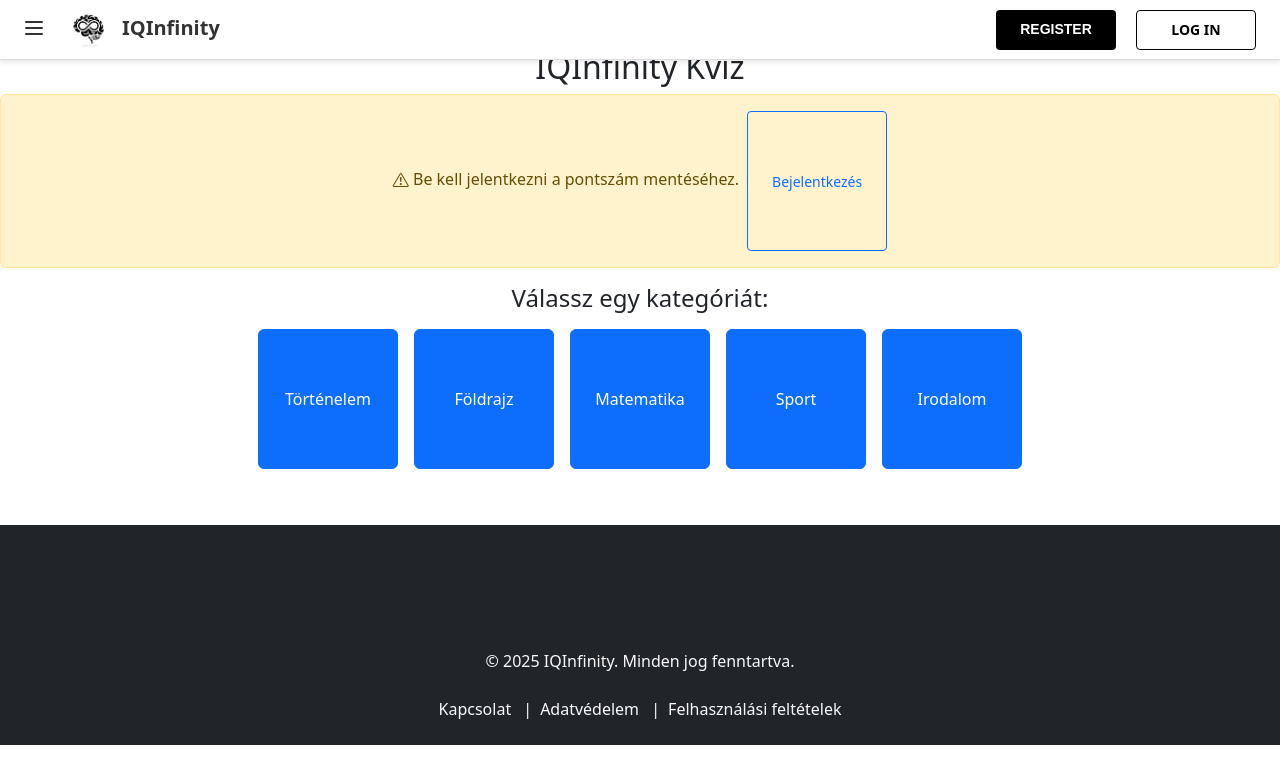
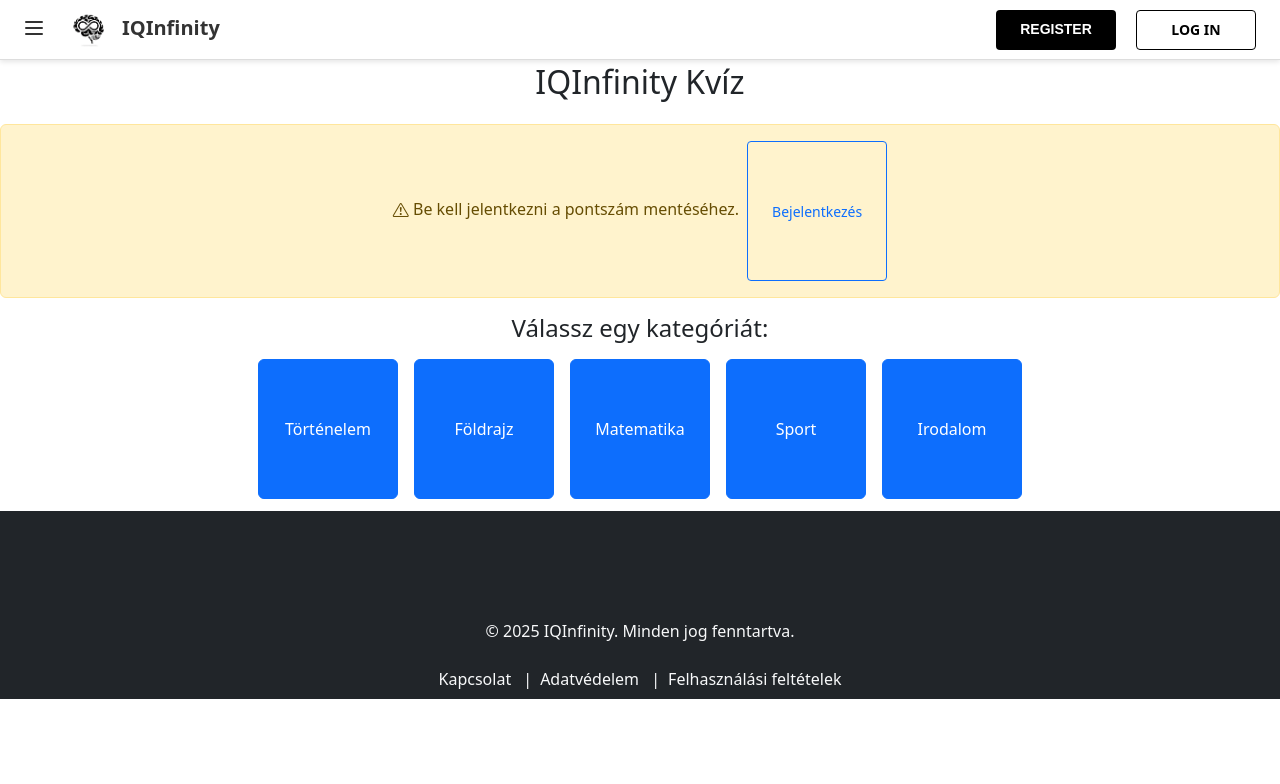
Before and after one commit to KaranyiczGabor/Vizsgaremek, a React (Create React App) app in the folder frontendfiles/: page /quiz in a window 1280 px wide. Shown: the top 784 px of the page. Built offline with nearby package versions, Linux system fonts and the light colour scheme.

Commit message:
kisebb kinézet módositások

```diff
--- a/frontendfiles/src/Footer.css
+++ b/frontendfiles/src/Footer.css
@@ -3,6 +3,7 @@
     width: 100%;
     bottom: 0;
     text-align: center;
+
   }
 
   .footer a {
--- a/frontendfiles/src/Footer.js
+++ b/frontendfiles/src/Footer.js
@@ -5,7 +5,7 @@ import './Footer.css';
 export default function Footer() {
     return (
         <div>
-            <footer className="footer bg-dark text-light py-4 mt-5">
+            <footer className="footer bg-dark text-light py-2 mt-1">
                 <div className="container text-center">
                     <p className="mb-2">&copy; {new Date().getFullYear()} IQInfinity. Minden jog fenntartva.</p>
                     <div className="social-icons d-flex justify-content-center gap-3">
--- a/frontendfiles/src/Login.js
+++ b/frontendfiles/src/Login.js
@@ -15,7 +15,7 @@ export default function Login({ setIsLoggedIn }) {
     setError("");
 
     try {
-      const response = await fetch("http://192.168.121.70:5248/api/users/login", {
+      const response = await fetch("http://192.168.125.193:5248/api/users/login", {
         method: "POST",
         headers: { "Content-Type": "application/json" },
         body: JSON.stringify({ username, password }),
--- a/frontendfiles/src/Navbar.css
+++ b/frontendfiles/src/Navbar.css
@@ -118,6 +118,7 @@
   color: white;
 }
 
+
 @media (max-width: 768px) {
   .menu-items {
     font-size: 12px;
--- a/frontendfiles/src/Navbar.js
+++ b/frontendfiles/src/Navbar.js
@@ -52,8 +52,8 @@ export default function Navbar() {
             <>
 
               <li>
-                <Link to="/profile" className="profile-icon">
-                  <i className="bi bi-person-circle"></i>
+                <Link to="/profile" className="profile-icon" >
+                  <i className="bi bi-person-circle h2 mt-4 " ></i>
                 </Link>
               </li>
             </>
--- a/frontendfiles/src/Quiz.js
+++ b/frontendfiles/src/Quiz.js
@@ -3,7 +3,7 @@ import { useNavigate } from "react-router-dom";
 
 export default function Quiz() {
     const navigate = useNavigate();
-    const API_BASE_URL = "http://192.168.121.70:5248/api/users";
+    const API_BASE_URL = "http://192.168.125.193:5248/api/users";
 
     const [categories] = useState(["Történelem", "Földrajz", "Matematika", "Sport", "Irodalom"]);
     const [selectedCategory, setSelectedCategory] = useState(null);
@@ -174,8 +174,8 @@ export default function Quiz() {
     };
 
     return (
-        <div className="quiz-container text-center mt-5">
-            <h2>IQInfinity Kvíz</h2>
+        <div className="quiz-container text-center mt-5" >
+            <h2 style={{padding:"15px"}}>IQInfinity Kvíz</h2>
 
             {!isLoggedIn && (
                 <div className="alert alert-warning">
--- a/frontendfiles/src/Register.js
+++ b/frontendfiles/src/Register.js
@@ -19,7 +19,7 @@ export default function Register() {
         }
         console.log(regdatas);
 
-        fetch("http://192.168.121.193:5248/api/users/register", {
+        fetch("http://192.168.125.193:5248/api/users/register", {
             method: "POST",
             body: JSON.stringify(regdatas),
             headers: {
```
